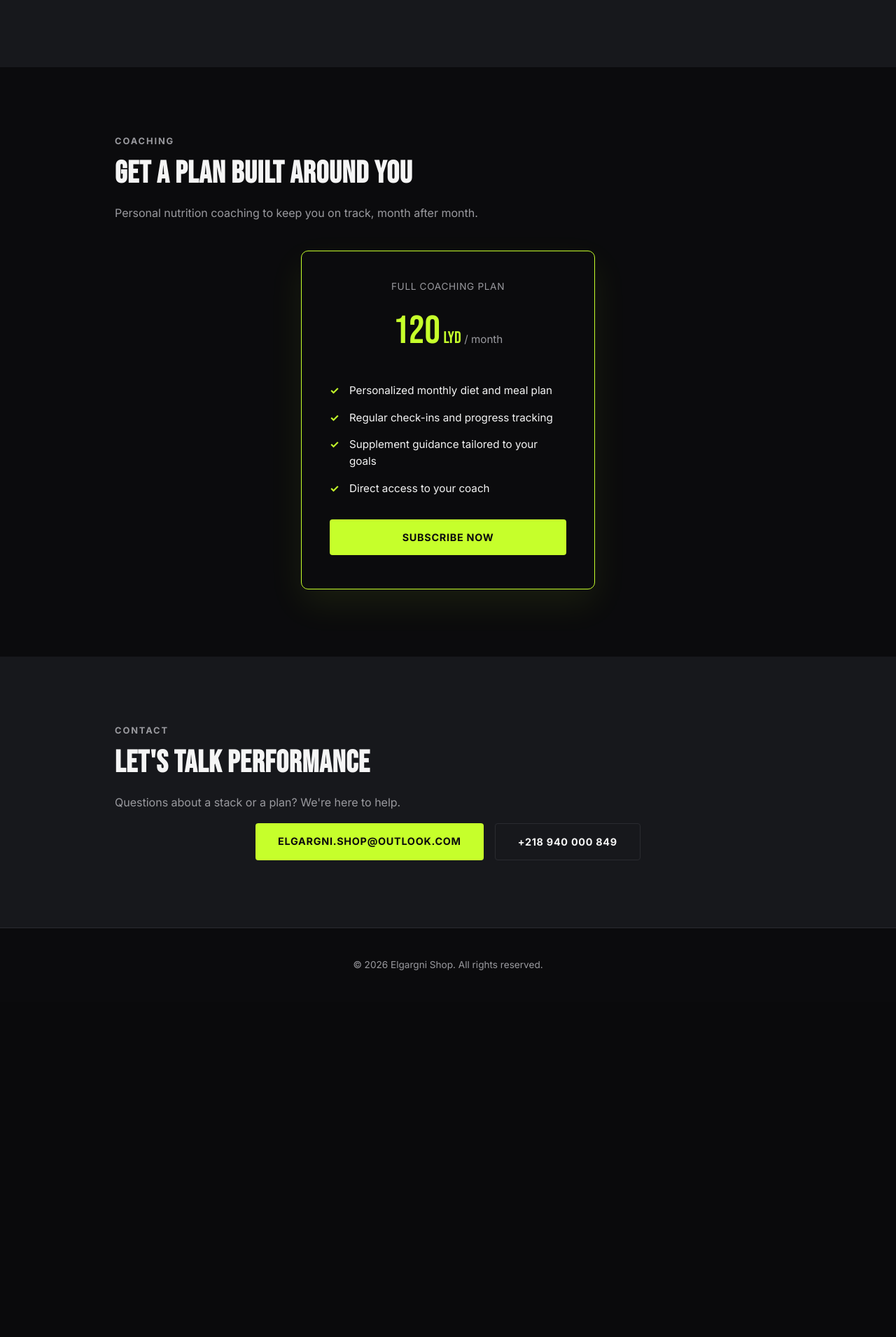
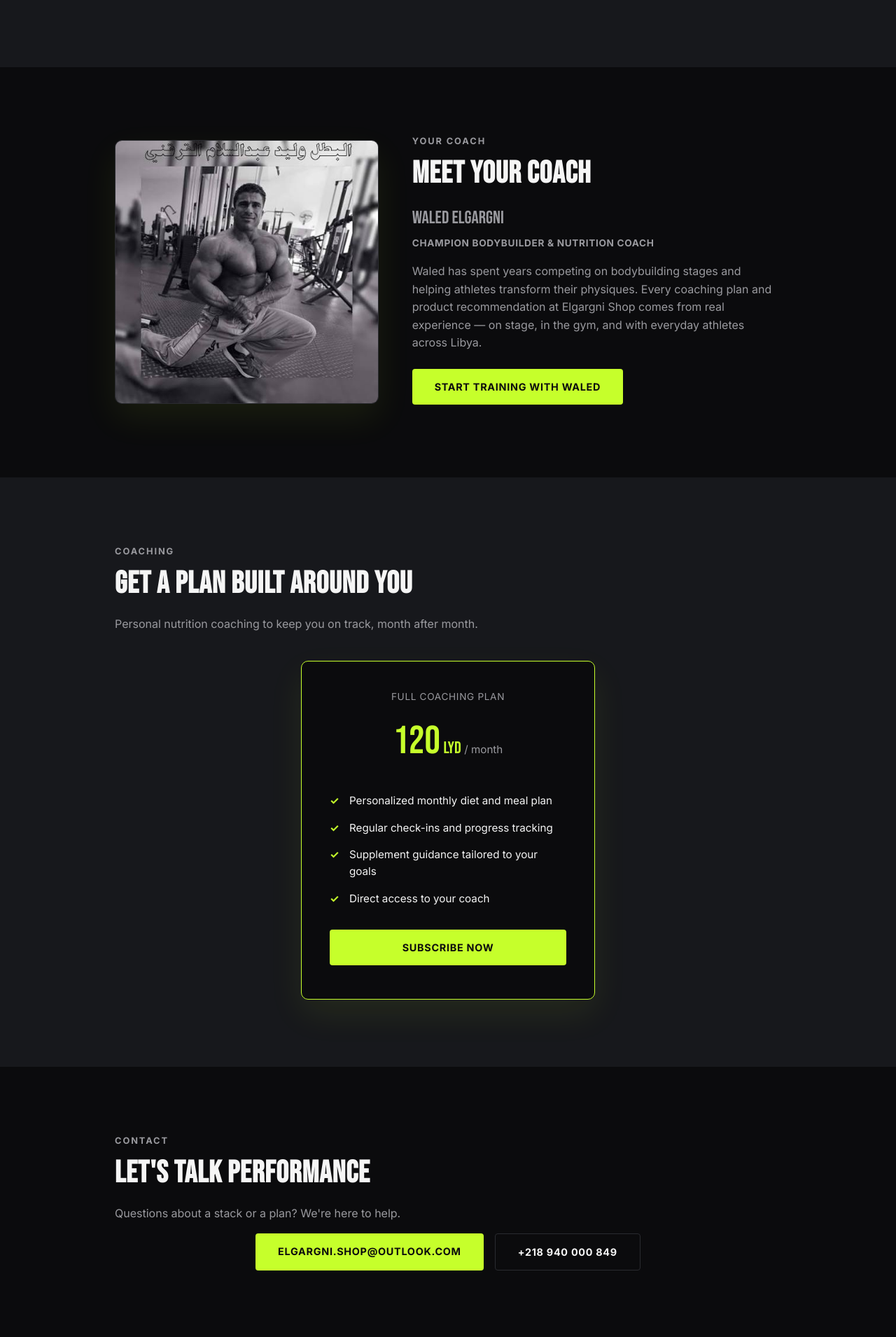
Before and after one commit to abz-hub/elgargni-shop, a Flask app: page / in a window 1280 px wide. Shown: the part 1872-3782 px from the top of the page at 70% size. Before the commit the page ends 3258 px from the top, so only its background shows below. Run offline with Flask 3, Linux system fonts and the light colour scheme; some libraries are stand-ins or nearby versions.

Commit message:
Add Meet Your Coach section for champion Waled Elgargni
Homepage section introducing the coach behind the subscription plan:
his real gym photo, name, champion-bodybuilder credentials, and a short
bio, with a CTA into the subscribe flow. Fully bilingual (EN/AR) and
placed right before the pricing card so trust precedes the price.

```diff
--- a/static/css/style.css
+++ b/static/css/style.css
@@ -1185,6 +1185,65 @@
   }
 }
 
+.coach-layout {
+  display: grid;
+  grid-template-columns: 1fr 1.4fr;
+  gap: 48px;
+  align-items: center;
+}
+
+.coach-photo {
+  position: relative;
+  border-radius: 10px;
+  overflow: hidden;
+  border: 1px solid var(--color-border);
+  box-shadow: 0 20px 50px rgba(198, 255, 43, 0.08);
+}
+
+.coach-photo img {
+  display: block;
+  width: 100%;
+  height: auto;
+}
+
+.coach-name {
+  font-family: var(--font-display);
+  font-size: 1.6rem;
+  color: var(--color-accent);
+  margin: 0 0 4px;
+  max-width: none;
+}
+
+html[lang="ar"] .coach-name {
+  letter-spacing: 0;
+  text-transform: none;
+}
+
+.coach-role {
+  text-transform: uppercase;
+  letter-spacing: 0.05em;
+  font-size: 0.85rem;
+  font-weight: 700;
+  color: var(--color-muted);
+  margin: 0 0 16px;
+}
+
+.coach-info .btn {
+  margin-top: 8px;
+}
+
+@media (max-width: 800px) {
+  .coach-layout {
+    grid-template-columns: 1fr;
+    gap: 32px;
+  }
+
+  .coach-photo {
+    max-width: 360px;
+    margin: 0 auto;
+  }
+}
+
 .whatsapp-btn {
   position: fixed;
   bottom: 24px;
--- a/templates/index.html
+++ b/templates/index.html
@@ -83,7 +83,23 @@
     </div>
   </section>
 
-  <section id="coaching" class="section">
+  <section id="coach" class="section">
+    <div class="container coach-layout">
+      <div class="coach-photo reveal">
+        <img src="{{ url_for('static', filename='images/coach.png') }}" alt="{{ t('coach.name') }}" loading="lazy">
+      </div>
+      <div class="coach-info">
+        <p class="eyebrow reveal">{{ t('coach.eyebrow') }}</p>
+        <h2 class="reveal">{{ t('coach.title') }}</h2>
+        <p class="coach-name reveal">{{ t('coach.name') }}</p>
+        <p class="coach-role reveal">{{ t('coach.role') }}</p>
+        <p class="reveal">{{ t('coach.bio') }}</p>
+        <a class="btn reveal" href="{{ url_for('subscribe') }}">{{ t('coach.cta') }}</a>
+      </div>
+    </div>
+  </section>
+
+  <section id="coaching" class="section section-alt">
     <div class="container">
       <p class="eyebrow reveal">{{ t('coaching.eyebrow') }}</p>
       <h2 class="reveal">{{ t('coaching.title') }}</h2>
@@ -105,7 +121,7 @@
     </div>
   </section>
 
-  <section id="contact" class="section section-alt">
+  <section id="contact" class="section">
     <div class="container">
       <p class="eyebrow reveal">{{ t('contact.eyebrow') }}</p>
       <h2 class="reveal">{{ t('contact.title') }}</h2>
--- a/translations.py
+++ b/translations.py
@@ -116,6 +116,13 @@
 
         "whatsapp.aria_label": "Chat with us on WhatsApp",
         "whatsapp.message": "Hello, I have a question about your products",
+
+        "coach.eyebrow": "Your Coach",
+        "coach.title": "Meet your coach",
+        "coach.name": "Waled Elgargni",
+        "coach.role": "Champion bodybuilder & nutrition coach",
+        "coach.bio": "Waled has spent years competing on bodybuilding stages and helping athletes transform their physiques. Every coaching plan and product recommendation at Elgargni Shop comes from real experience — on stage, in the gym, and with everyday athletes across Libya.",
+        "coach.cta": "Start training with Waled",
 
         "calculators.title": "Calculators",
         "calculators.subtitle": "Work out your protein, calorie, and supplement needs for your goal.",
@@ -274,6 +281,13 @@
         "whatsapp.aria_label": "تواصل معنا عبر واتساب",
         "whatsapp.message": "مرحباً، عندي استفسار عن المنتجات",
 
+        "coach.eyebrow": "مدربك",
+        "coach.title": "تعرّف على مدربك",
+        "coach.name": "وليد عبدالسلام القرقني",
+        "coach.role": "بطل كمال أجسام ومدرب تغذية",
+        "coach.bio": "قضى وليد سنوات في منافسات كمال الأجسام وفي مساعدة الرياضيين على تطوير أجسامهم. كل خطة تدريب وكل توصية منتج في إلقرقني شوب تأتي من خبرة حقيقية — على المسرح، وفي الصالة، ومع الرياضيين في مختلف أنحاء ليبيا.",
+        "coach.cta": "ابدأ التدريب مع وليد",
+
         "calculators.title": "الحاسبات",
         "calculators.subtitle": "احسب احتياجك من البروتين والسعرات والمكملات المناسبة لهدفك.",
         "calculators.tab_supplements": "حاسبة المكملات",
```
Also changed, not shown: test_app.py (+16 -0 lines), static/images/coach.png (added).
